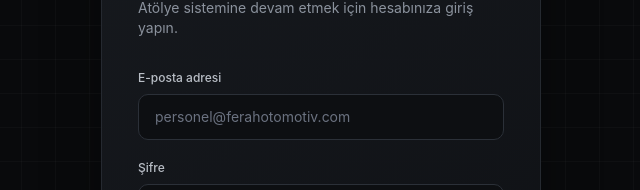
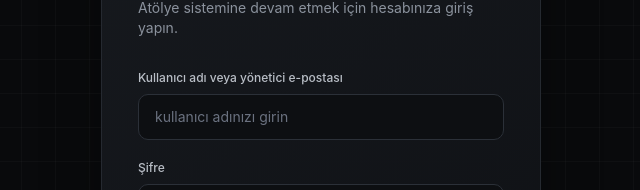
Before and after one commit to ferahotomotiv/.com, a Next.js app: page /login in a window 1280 px wide. Shown: the part 247-437 px from the top of the page, without its empty margins (319-959 px from the left). Built offline with nearby package versions, Linux system fonts and the light colour scheme; no server answers.

Commit message:
Support username and password staff login

```diff
--- a/src/app/login/page.tsx
+++ b/src/app/login/page.tsx
@@ -22,7 +22,8 @@ export default function LoginPage() {
       return;
     }
     setBusy(true);
-    const { error: authError } = await supabase.auth.signInWithPassword({ email, password });
+    const loginEmail = email.trim().includes("@") ? email.trim().toLowerCase() : `${email.trim().toLowerCase()}@staff.ferah-auto.local`;
+    const { error: authError } = await supabase.auth.signInWithPassword({ email: loginEmail, password });
     setBusy(false);
     if (authError) {
       setError("Giriş yapılamadı. E-posta ve şifrenizi kontrol edin.");
@@ -46,7 +47,7 @@ export default function LoginPage() {
             <p className="mt-2 text-sm text-[#8b929d]">Atölye sistemine devam etmek için hesabınıza giriş yapın.</p>
           </div>
           <form onSubmit={signIn} className="space-y-5">
-            <label className="block"><span className="mb-2 block text-xs font-medium text-[#b9bec6]">E-posta adresi</span><input type="email" required autoComplete="username" value={email} onChange={e=>setEmail(e.target.value)} placeholder="personel@ferahotomotiv.com" className="w-full px-4 py-3 text-sm"/></label>
+            <label className="block"><span className="mb-2 block text-xs font-medium text-[#b9bec6]">Kullanıcı adı veya yönetici e-postası</span><input type="email" required autoComplete="username" value={email} onChange={e=>setEmail(e.target.value)} placeholder="kullanıcı adınızı girin" className="w-full px-4 py-3 text-sm"/></label>
             <label className="block"><span className="mb-2 block text-xs font-medium text-[#b9bec6]">Şifre</span><span className="relative block"><input type={showPassword?"text":"password"} required autoComplete="current-password" value={password} onChange={e=>setPassword(e.target.value)} placeholder="Şifrenizi girin" className="w-full px-4 py-3 pr-12 text-sm"/><button type="button" onClick={()=>setShowPassword(v=>!v)} className="absolute right-3 top-1/2 -translate-y-1/2 text-[#7f8793] hover:text-white">{showPassword?<EyeOff size={17}/>:<Eye size={17}/>}</button></span></label>
             {error && <div role="alert" className="rounded-xl border border-red-900/60 bg-red-950/30 px-4 py-3 text-xs text-red-300">{error}</div>}
             <button disabled={busy} className="group flex w-full items-center justify-between rounded-xl bg-white px-5 py-3.5 text-sm font-semibold text-black hover:bg-[#dfe2e6] disabled:opacity-50"><span>{busy?"Giriş yapılıyor…":"Güvenli giriş"}</span><ArrowRight size={17} className="transition-transform group-hover:translate-x-1"/></button>
```
